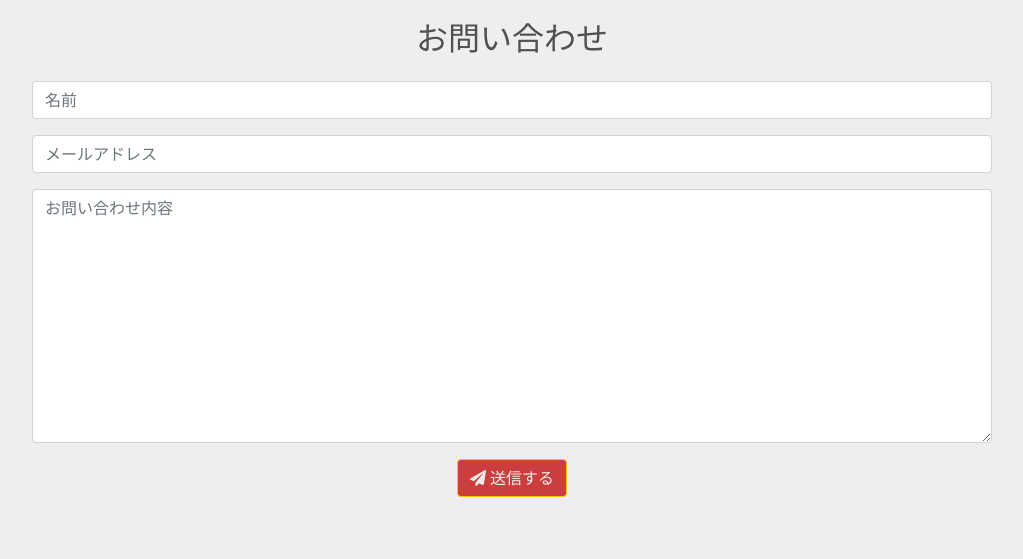
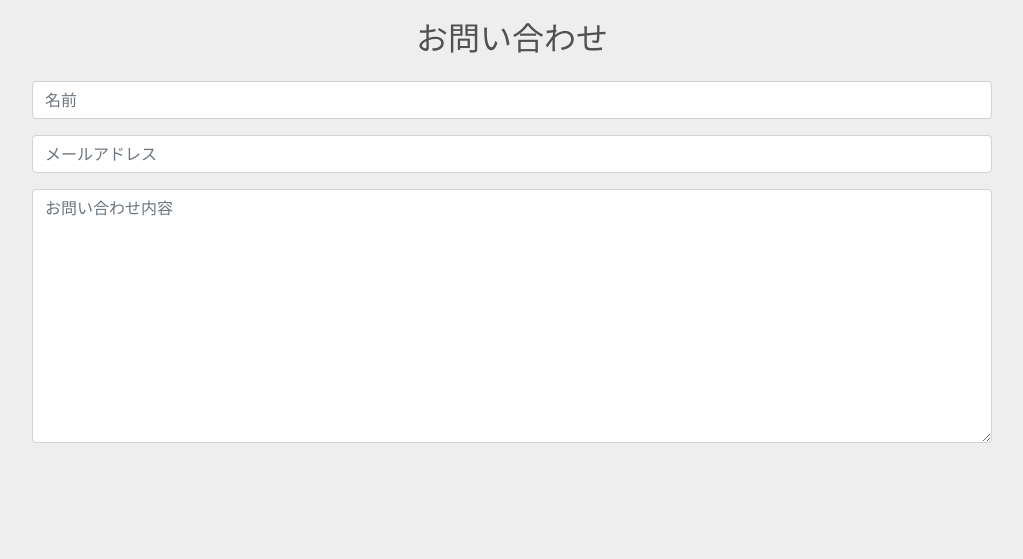
Before and after one commit to hirosan-blog/django-hoper, a Django app: page /contact/ in a window 1280 px wide. Shown: the part 151-710 px from the top of the page, without its empty margins (128-1151 px from the left). Run offline with Django 3.2, Linux system fonts and the light colour scheme; some libraries are stand-ins or nearby versions.

Commit message:
お問い合わせ停止

```diff
--- a/app/templates/app/contact.html
+++ b/app/templates/app/contact.html
@@ -26,7 +26,7 @@
                 {% render_field form.message class="form-control" placeholder="お問い合わせ内容" %}
             </div>
             <div class="mb-3">
-                <button class="btn btn-warning" type="submit"><i class="fas fa-paper-plane"></i> 送信する</button>
+                <!-- <button class="btn btn-warning" type="submit"><i class="fas fa-paper-plane"></i> 送信する</button> -->
             </div>
         </form>
     </div>
```
